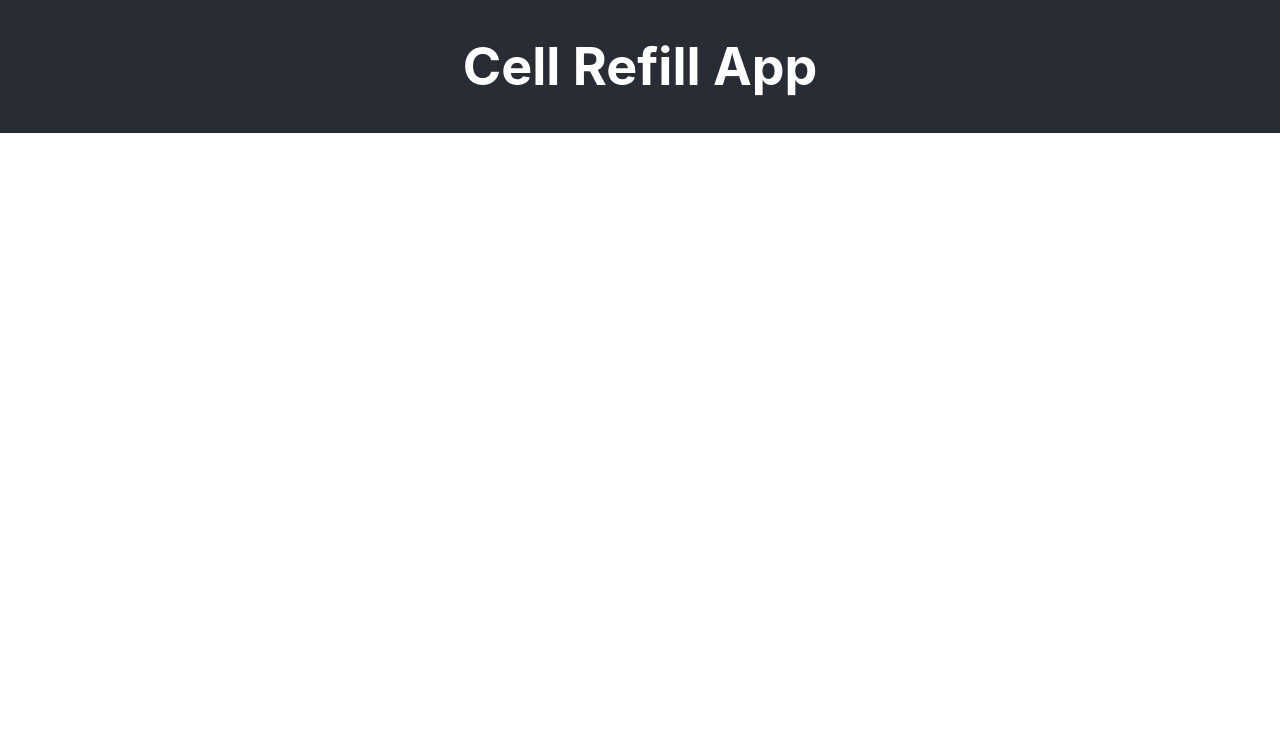
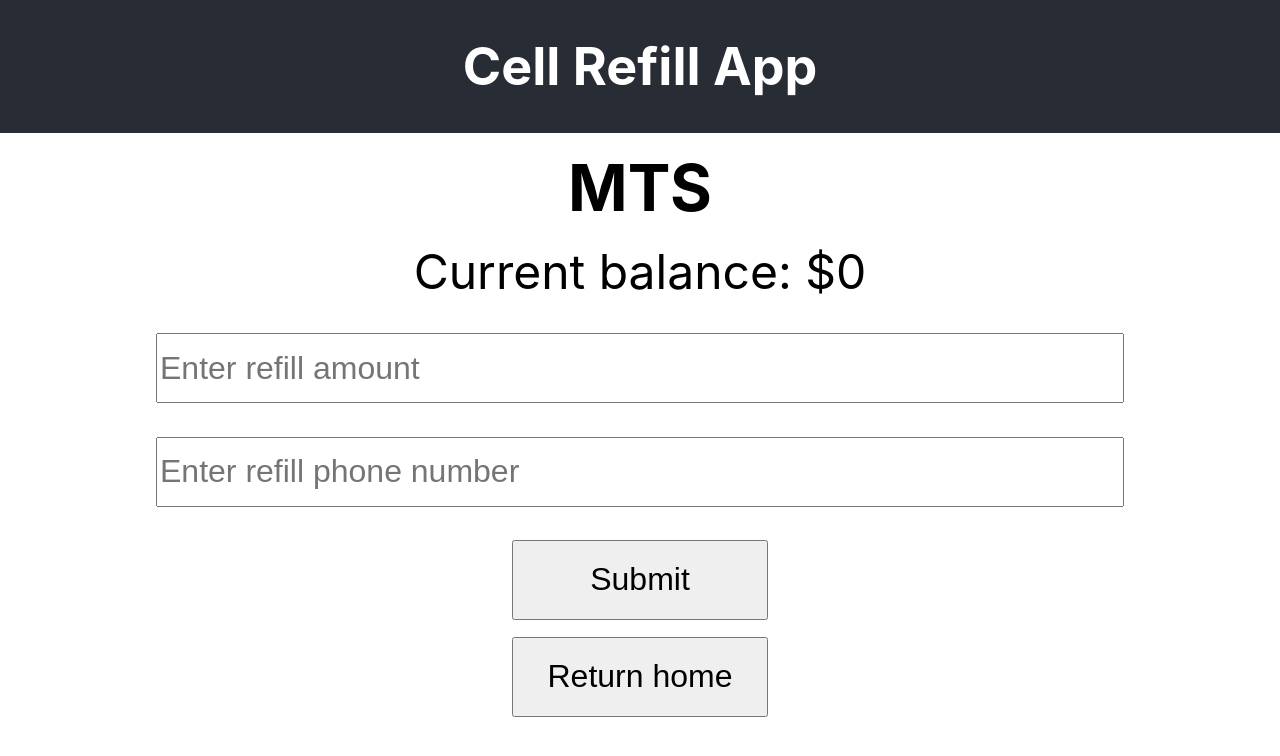
Before and after one commit to alps991/cell-balance-refill, a React (Create React App) app: page / in a window 1280 px wide. Both pictures are taken after a click on the button "MTS". Shown: the top 756 px of the page. Built offline with nearby package versions, Linux system fonts and the light colour scheme.

Commit message:
Create Refill Form

```diff
--- a/src/App.js
+++ b/src/App.js
@@ -1,16 +1,28 @@
 import React from 'react';
 import './App.css';
 import ProviderList from './ProviderList';
+import RefillForm from './RefillForm';
 
 class App extends React.Component {
 
   state = {
     selectedProvider: null,
     availableProviders: ["MTS", "Beeline", "Megafone"],
+    balances: {
+      "MTS": 0,
+      "Beeline": 12,
+      "Megafone": 0
+    }
   }
 
   handleSelectProvider = (provider) => {
     this.setState(() => ({ selectedProvider: provider }));
+  }
+
+  handleUpdateBalance = (refillAmount) => {
+    const newBalances = { ...this.state.balances };
+    newBalances[this.state.selectedProvider] += refillAmount;
+    this.setState(() => ({ balances: newBalances }));
   }
 
   render() {
@@ -25,7 +37,15 @@ class App extends React.Component {
               providers={this.state.availableProviders}
               handleSelectProvider={this.handleSelectProvider}
             />
-          ) : null}
+          ) : (
+              <RefillForm
+                selectedProvider={this.state.selectedProvider}
+                currentBalance={this.state.balances[this.state.selectedProvider]}
+                handleSelectProvider={this.handleSelectProvider}
+                handleUpdateBalance={this.handleUpdateBalance}
+              />
+
+            )}
 
       </div>
     );
--- /dev/null
+++ b/src/RefillForm.css
@@ -0,0 +1,35 @@
+.refill-page {
+    height: 75vh;
+}
+
+.selected-provider {
+    font-size: 4em;
+    margin: 2vh;
+}
+
+.balance {
+    font-size: 3em;
+    margin: 2vh;
+}
+
+.refill-form {
+    height: 40vh;
+    display:flex;
+    flex-direction: column;
+    align-items: center;
+    justify-content: space-around;
+}
+
+.number-input {
+    font-size: 2em;
+    width: 75vw;
+    height: 8vh;
+}
+
+button {
+    height: 10vh;
+    width: 20vw;
+    font-size: 2em;
+    cursor: pointer;
+
+}
--- /dev/null
+++ b/src/RefillForm.js
@@ -0,0 +1,80 @@
+import React from 'react';
+import './RefillForm.css';
+
+class RefillForm extends React.Component {
+
+    state = {
+        refillAmount: '',
+        phoneNumber: '',
+        errorMessage: '',
+    }
+
+    handleAmountChange = (e) => {
+        const amount = e.target.value;
+        const reg = /^\d+(\.\d{0,2})?$/;
+        if (!amount || amount.match(reg)) {
+            this.setState(() => ({ refillAmount: amount }));
+        }
+    }
+
+    handlePhoneNumberChange = (e) => {
+        const amount = e.target.value;
+        const reg = /^\d+(\.\d{0,2})?$/;
+        if (!amount || amount.match(reg)) {
+            this.setState(() => ({ phoneNumber: amount }));
+        }
+    }
+
+    handleSubmit = (e) => {
+        e.preventDefault();
+        const refillAmount = parseFloat(this.state.refillAmount);
+
+        if (isNaN(refillAmount) || refillAmount < 1 || refillAmount > 1000) {
+            this.setState(() => ({ errorMessage: "Please enter a value between 1 and 1000" }));
+        } else {
+            this.props.handleUpdateBalance(refillAmount);
+            this.setState(() => ({
+                refillAmount: '',
+                phoneNumber: '',
+                errorMessage: '',
+            }));
+        }
+    }
+
+    render() {
+        return (
+            <div className="refill-page">
+                <h2 className="selected-provider">{this.props.selectedProvider}</h2>
+                <p className="balance">Current balance: ${this.props.currentBalance}</p>
+                {this.state.errorMessage.length ? <p>{this.state.errorMessage}</p> : null}
+                <form className="refill-form">
+                    <input
+                        type="text"
+                        onChange={this.handleAmountChange}
+                        value={this.state.refillAmount}
+                        placeholder="Enter refill amount"
+                        className="number-input"
+                    />
+                    <input
+                        type="text"
+                        onChange={this.handlePhoneNumberChange}
+                        value={this.state.phoneNumber}
+                        placeholder="Enter refill phone number"
+                        className="number-input"
+                    />
+                    <button
+                        type="submit"
+                        onClick={this.handleSubmit}
+                        className="submit-button"
+                    >
+                        Submit
+                    </button>
+                </form>
+
+                <button onClick={() => this.props.handleSelectProvider(null)}>Return home</button>
+            </div>
+        );
+    }
+}
+
+export default RefillForm;
```
